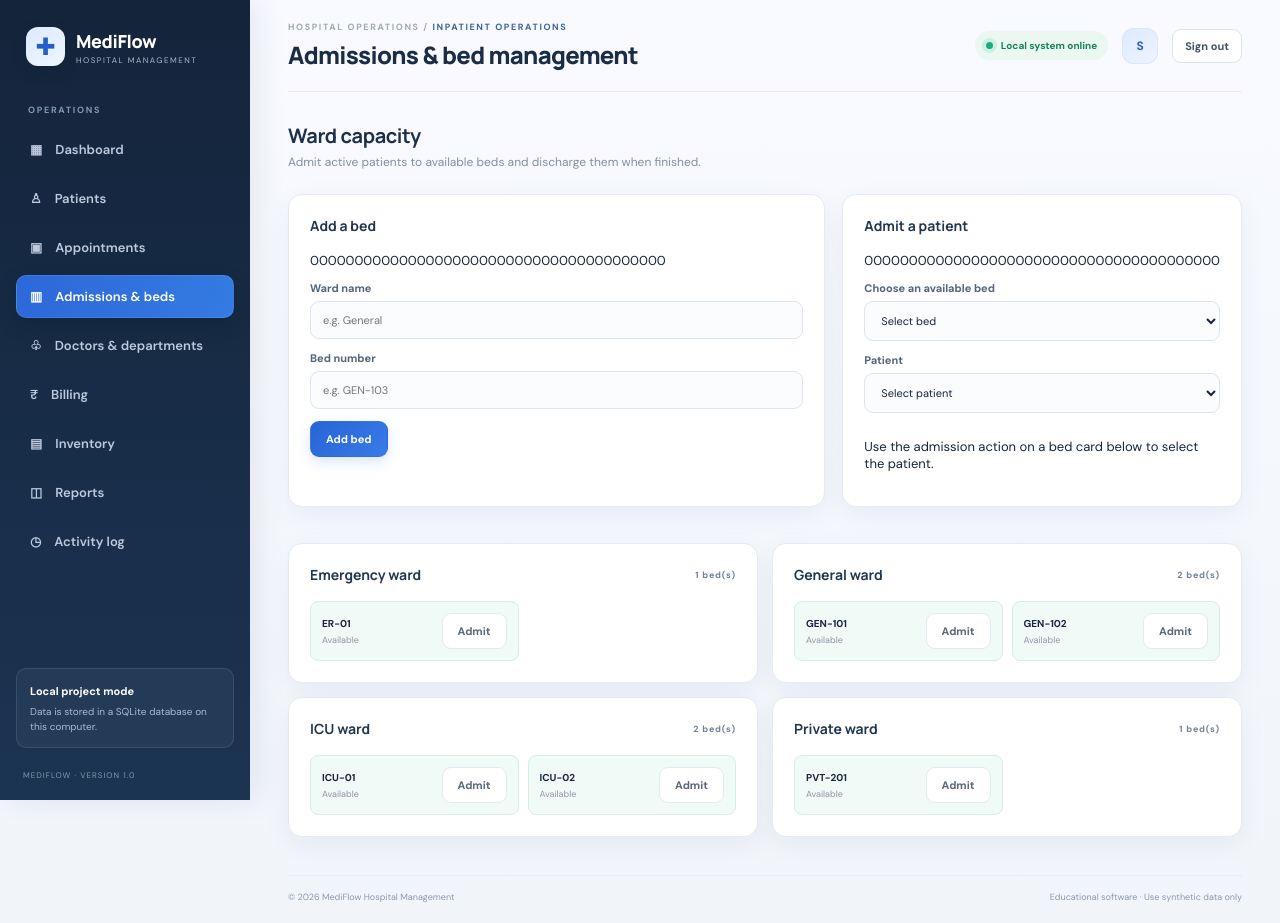
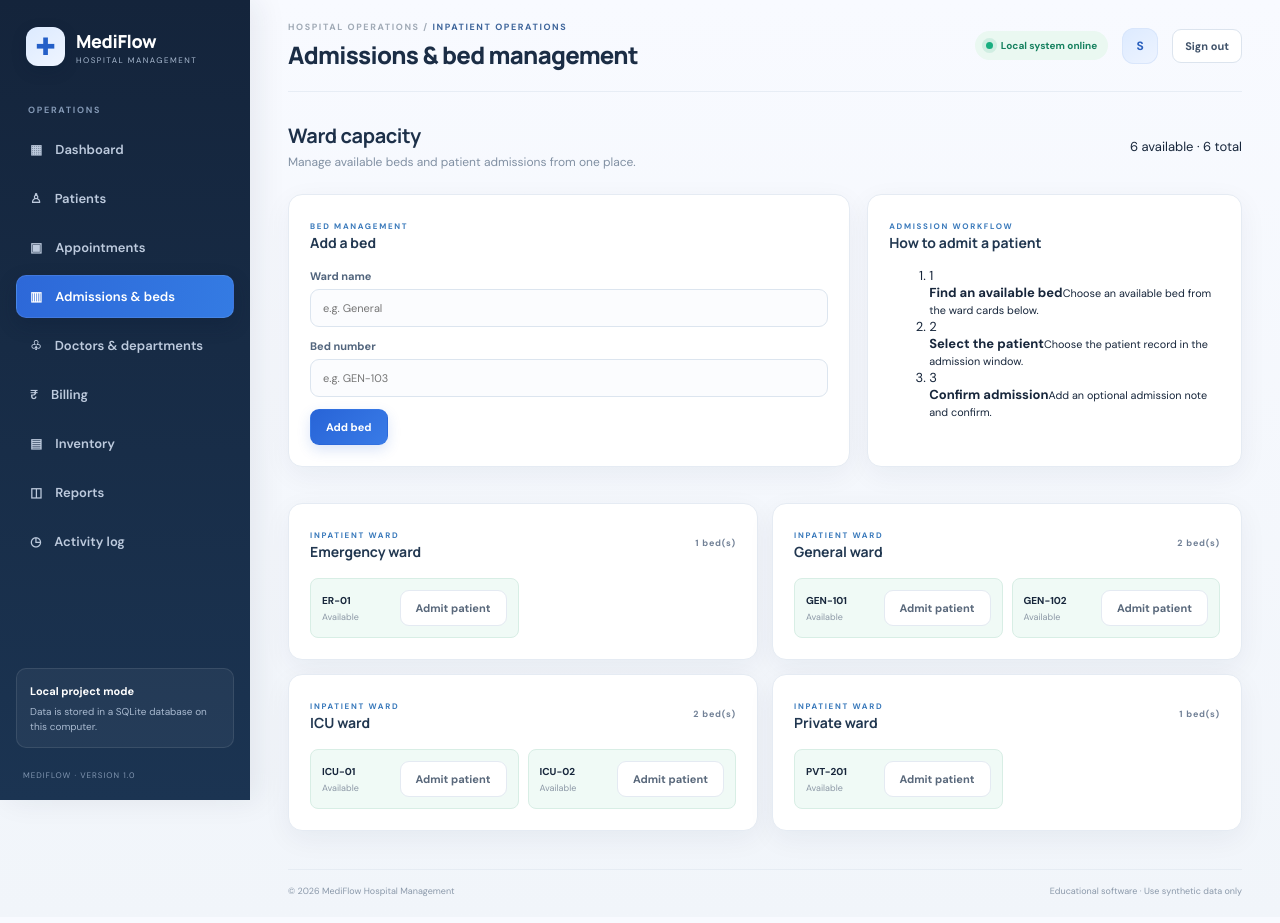
Before and after one commit to svibhas575-alt/mediflow-hospital-system, a Flask app: page /beds in a window 1280 px wide. After the commit the page ends 896 px from the top, so only its background shows below. Run offline with Flask 3, Linux system fonts and the light colour scheme; the visitor is signed in with stand-in values (Sample User, id 1); data comes from the database, SQL or seed files in the repository; data that the repository does not hold is empty; some libraries are stand-ins or nearby versions.

Commit message:
Fix hidden CSRF fields and polish forms

```diff
--- a/templates/beds.html
+++ b/templates/beds.html
@@ -1,6 +1,54 @@
-{% extends "base.html" %}{% block heading %}Admissions & bed management{% endblock %}{% block crumb %}INPATIENT OPERATIONS{% endblock %}{% block content %}
-<div class="page-intro"><div><h2>Ward capacity</h2><p>Admit active patients to available beds and discharge them when finished.</p></div></div>
-<div class="two-col"><section class="panel"><div class="panel-head"><h3>Add a bed</h3></div><form method="post" action="{{ url_for('bed_new') }}" class="stack-form">{{ csrf_token() }}<label>Ward name<input name="ward" placeholder="e.g. General" required></label><label>Bed number<input name="bed_number" placeholder="e.g. GEN-103" required></label><button class="btn primary">Add bed</button></form></section><section class="panel"><div class="panel-head"><h3>Admit a patient</h3></div><form method="post" action="#" id="admitForm" class="stack-form">{{ csrf_token() }}<label>Choose an available bed<select id="bedChoice" required><option value="">Select bed</option>{% for b in beds if b.status=='Available' %}<option value="{{ b.id }}">{{ b.ward }} · {{ b.bed_number }}</option>{% endfor %}</select></label><label>Patient<select id="patientChoice" required><option value="">Select patient</option>{% for p in patients_placeholder|default([]) %}<option value="{{ p.id }}">{{ p.name }}</option>{% endfor %}</select></label><p class="muted">Use the admission action on a bed card below to select the patient.</p></form></section></div>
-<div class="ward-grid">{% set wards=beds|map(attribute='ward')|unique|list %}{% for ward in wards %}<section class="panel"><div class="panel-head"><h3>{{ ward }} ward</h3><span class="muted-label">{{ beds|selectattr('ward','equalto',ward)|list|length }} bed(s)</span></div><div class="bed-grid">{% for b in beds if b.ward==ward %}<div class="bed-card {{ b.status|lower }}"><div><b>{{ b.bed_number }}</b><small>{{ b.status }}</small></div>{% if b.status=='Available' %}<button class="btn tiny secondary" type="button" onclick="openAdmit({{ b.id }},'{{ b.bed_number }}')">Admit</button>{% elif b.status=='Occupied' %}{% set active=admissions|selectattr('bed_id','equalto',b.id)|first %}{% if active %}<form method="post" action="{{ url_for('discharge',admission_id=active.id) }}" onsubmit="return confirm('Discharge {{ active.patient.name }} and release this bed?')">{{ csrf_token() }}<button class="btn tiny secondary">Discharge</button></form>{% endif %}{% else %}<small>Unavailable</small>{% endif %}</div>{% endfor %}</div></section>{% endfor %}</div>
-<div class="modal-backdrop" id="admitModal"><form class="modal-card" method="post" id="admitModalForm">{{ csrf_token() }}<button type="button" class="modal-x" onclick="closeAdmit()">×</button><h3>Admit patient</h3><p id="selectedBed" class="muted"></p><label>Patient<select name="patient_id" required><option value="">Choose patient</option>{% for p in patient_list %}<option value="{{ p.id }}">{{ p.name }} · {{ p.mrn }}</option>{% endfor %}</select></label><label>Diagnosis / admission note<input name="diagnosis" maxlength="250"></label><button class="btn primary">Confirm admission</button></form></div>
-{% endblock %}{% block scripts %}<script>function openAdmit(id,label){document.getElementById('admitModalForm').action='/beds/'+id+'/admit';document.getElementById('selectedBed').textContent='Selected bed: '+label;document.getElementById('admitModal').classList.add('show')}function closeAdmit(){document.getElementById('admitModal').classList.remove('show')}</script>{% endblock %}
+{% extends "base.html" %}
+{% block title %}Admissions & beds · MediFlow{% endblock %}
+{% block heading %}Admissions & bed management{% endblock %}
+{% block crumb %}INPATIENT OPERATIONS{% endblock %}
+{% block content %}
+<div class="page-intro"><div><h2>Ward capacity</h2><p>Manage available beds and patient admissions from one place.</p></div><span class="capacity-chip">{{ beds|selectattr('status','equalto','Available')|list|length }} available · {{ beds|length }} total</span></div>
+<div class="two-col beds-tools">
+  <section class="panel"><div class="panel-head"><div><span class="section-kicker">BED MANAGEMENT</span><h3>Add a bed</h3></div></div>
+    <form method="post" action="{{ url_for('bed_new') }}" class="stack-form">
+      <input type="hidden" name="csrf_token" value="{{ csrf_token() }}">
+      <label>Ward name<input name="ward" placeholder="e.g. General" maxlength="80" required></label>
+      <label>Bed number<input name="bed_number" placeholder="e.g. GEN-103" maxlength="30" required></label>
+      <button class="btn primary" type="submit">Add bed</button>
+    </form>
+  </section>
+  <section class="panel bed-help-panel"><span class="section-kicker">ADMISSION WORKFLOW</span><h3>How to admit a patient</h3>
+    <ol class="workflow-list">
+      <li><span>1</span><div><b>Find an available bed</b><small>Choose an available bed from the ward cards below.</small></div></li>
+      <li><span>2</span><div><b>Select the patient</b><small>Choose the patient record in the admission window.</small></div></li>
+      <li><span>3</span><div><b>Confirm admission</b><small>Add an optional admission note and confirm.</small></div></li>
+    </ol>
+  </section>
+</div>
+{% if not beds %}
+<section class="panel empty-ward-state"><div class="empty-state-icon">▥</div><h3>No beds have been added yet</h3><p>Add your first bed using the form above. It will appear here under its ward.</p></section>
+{% else %}
+<div class="ward-grid">{% set wards=beds|map(attribute='ward')|unique|list %}{% for ward in wards %}
+  <section class="panel ward-panel"><div class="panel-head"><div><span class="section-kicker">INPATIENT WARD</span><h3>{{ ward }} ward</h3></div><span class="muted-label">{{ beds|selectattr('ward','equalto',ward)|list|length }} bed(s)</span></div>
+    <div class="bed-grid">{% for b in beds if b.ward==ward %}
+      <div class="bed-card {{ b.status|lower }}"><div class="bed-card-info"><b>{{ b.bed_number }}</b><small>{{ b.status }}</small></div>
+        {% if b.status=='Available' %}<button class="btn tiny secondary" type="button" onclick="openAdmit({{ b.id }}, {{ b.bed_number|tojson }})">Admit patient</button>
+        {% elif b.status=='Occupied' %}{% set active=admissions|selectattr('bed_id','equalto',b.id)|first %}{% if active %}
+        <form method="post" action="{{ url_for('discharge',admission_id=active.id) }}" onsubmit="return confirm('Discharge this patient and release the bed?')"><input type="hidden" name="csrf_token" value="{{ csrf_token() }}"><button class="btn tiny secondary" type="submit">Discharge</button></form>
+        {% endif %}{% else %}<small>Unavailable</small>{% endif %}
+      </div>{% endfor %}
+    </div>
+  </section>{% endfor %}
+</div>{% endif %}
+<div class="modal-backdrop" id="admitModal" role="dialog" aria-modal="true" aria-labelledby="admitTitle" onclick="if(event.target===this)closeAdmit()">
+  <form class="modal-card admission-modal" method="post" id="admitModalForm">
+    <input type="hidden" name="csrf_token" value="{{ csrf_token() }}">
+    <button type="button" class="modal-x" onclick="closeAdmit()" aria-label="Close admission dialog">×</button>
+    <span class="section-kicker">NEW INPATIENT ADMISSION</span><h3 id="admitTitle">Admit patient</h3><p id="selectedBed" class="muted"></p>
+    <label>Patient<select name="patient_id" required><option value="">Choose patient</option>{% for p in patient_list %}<option value="{{ p.id }}">{{ p.name }} · {{ p.mrn }}</option>{% endfor %}</select></label>
+    <label>Diagnosis / admission note<input name="diagnosis" maxlength="250" placeholder="Add a short note (optional)"></label>
+    <div class="modal-actions"><button class="btn secondary" type="button" onclick="closeAdmit()">Cancel</button><button class="btn primary" type="submit">Confirm admission</button></div>
+  </form>
+</div>
+{% endblock %}
+{% block scripts %}<script>
+function openAdmit(id,label){const modal=document.getElementById('admitModal');document.getElementById('admitModalForm').action='/beds/'+id+'/admit';document.getElementById('selectedBed').textContent='Selected bed: '+label;modal.classList.add('show');document.body.classList.add('modal-open');modal.querySelector('select').focus()}
+function closeAdmit(){document.getElementById('admitModal').classList.remove('show');document.body.classList.remove('modal-open')}
+document.addEventListener('keydown',event=>{if(event.key==='Escape')closeAdmit()});
+</script>{% endblock %}
```
